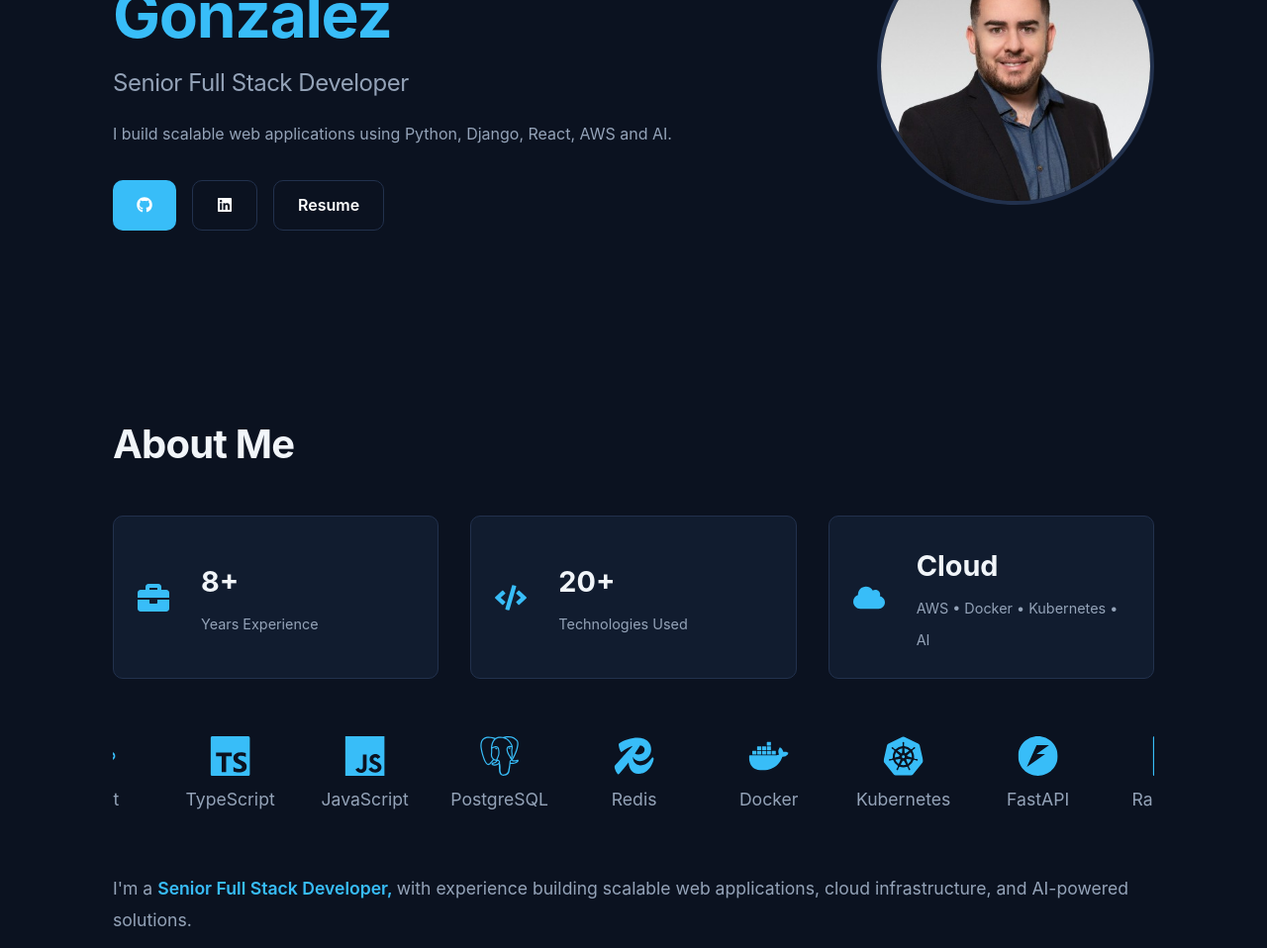
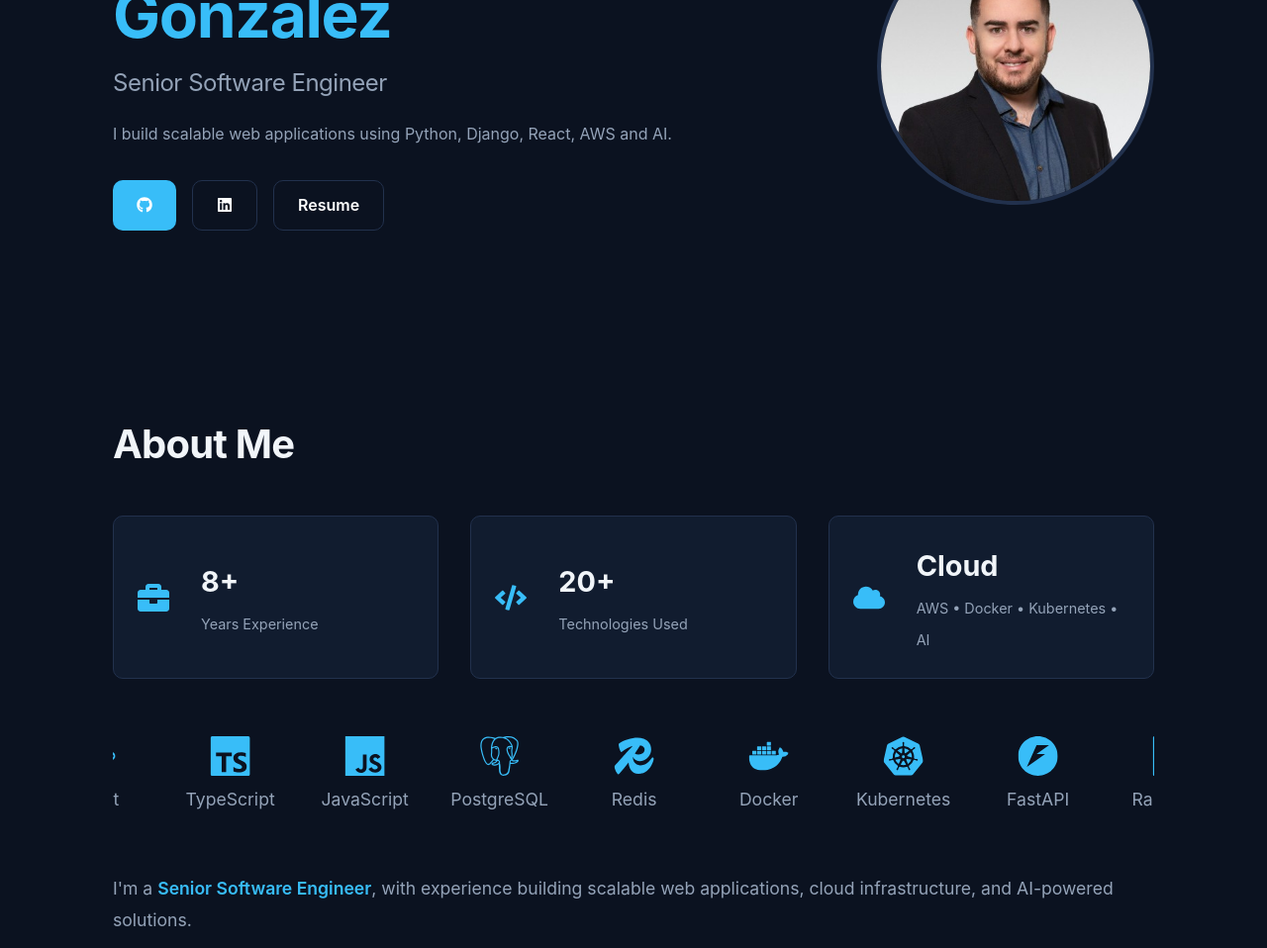
Before and after one commit to vinigonz1993/portfolio, a React (Vite) app: page / in a window 1280 px wide. Shown: the part 267-1225 px from the top of the page at 99% size. Built offline with nearby package versions, Linux system fonts and the light colour scheme.

Commit message:
Update in text

```diff
--- a/src/sections/About.tsx
+++ b/src/sections/About.tsx
@@ -116,7 +116,7 @@ const About = () => {
         <TechCarousel />
 
         <p>
-            I'm a <Highlight>Senior Full Stack Developer, </Highlight>
+            I'm a <Highlight>Senior Software Engineer</Highlight>,
             with experience building scalable web applications,
             cloud infrastructure, and AI-powered solutions.
         </p>
--- a/src/sections/Hero.tsx
+++ b/src/sections/Hero.tsx
@@ -87,7 +87,7 @@ const Hero = () => {
     </Title>
 
     <Subtitle>
-      Senior Full Stack Developer
+      Senior Software Engineer
     </Subtitle>
 
     <Description>
```
